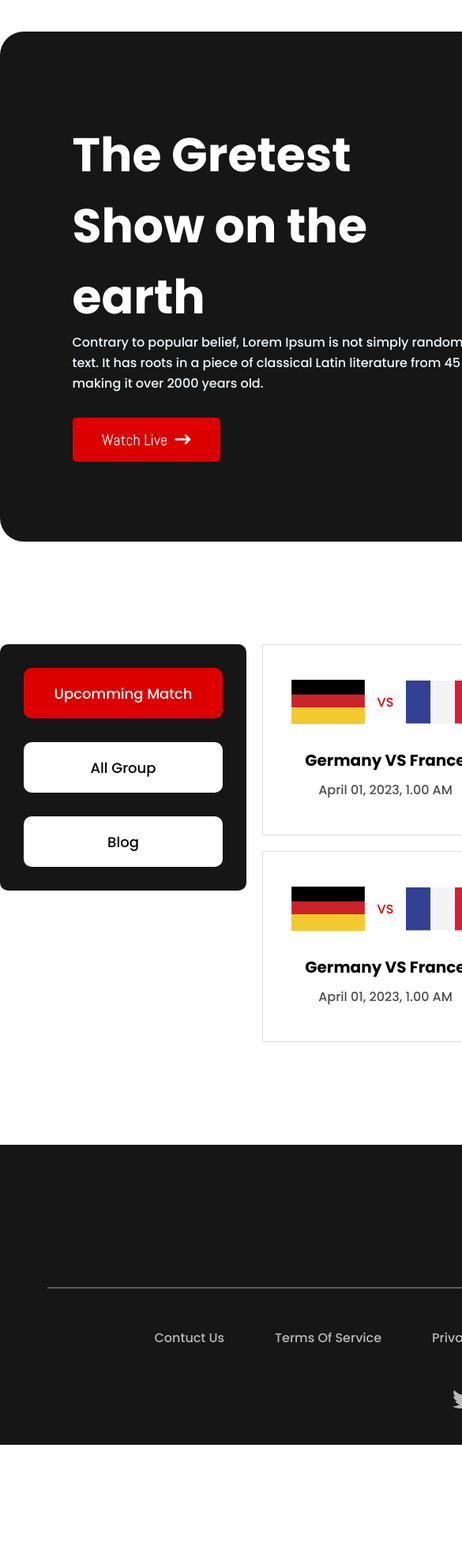
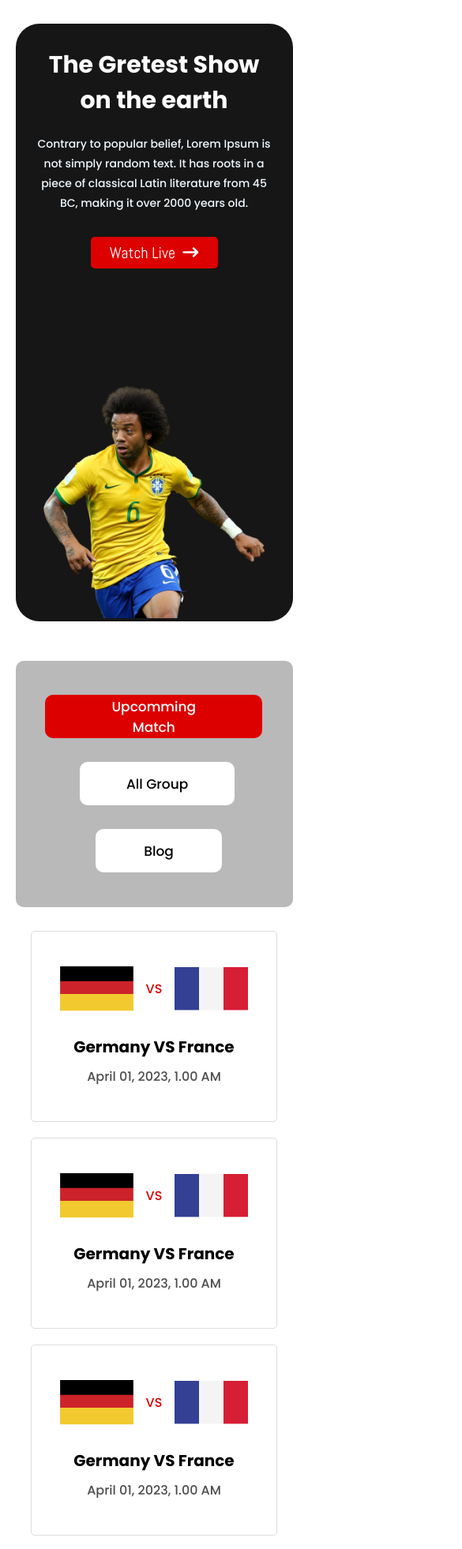
Before and after one commit to Alrakib581/assignment-02-repo, a plain HTML site: page upcomming-match.html in a window 390 px wide. Shown: the top 1962 px of the page at 79% size, 585 px wide, since content can reach past the window. Before the commit the page ends 1830 px from the top, so only its background shows below. Drawn offline with Linux system fonts and the light colour scheme; a web font is replaced by a local one.

Commit message:
desktop project complite for revision

```diff
--- a/style.css
+++ b/style.css
@@ -1,226 +1,440 @@
 /*=========== common css start ===========*/
-*{
+* {
     margin: 0;
     padding: 0;
     box-sizing: border-box;
 }
-.container{
+
+.container {
     margin: 0 auto;
-    width:1320px ;
+    width: 1320px;
 }
-header{
+
+header {
     height: 40px;
 }
+
 /*=========== common css end  ===========*/
 /*========== banner section start  ==========*/
-#banner-section{
+#banner-section {
     width: 100%;
     height: 646px;
     background-color: #161616;
     display: flex;
     align-items: center;
-    justify-content:center;
+    justify-content: center;
     border-radius: 30px;
     color: aliceblue;
 }
-.banner-text{
+
+.banner-text {
     width: 532px;
     height: 424px;
     margin-right: 24px;
 }
-.banner-text h1{
+
+.banner-text h1 {
     font-size: 60px;
     color: #ffffff;
-    font-family: 'Poppins',sans-serif;
+    font-family: 'Poppins', sans-serif;
     font-weight: 700;
 }
-.banner-text >p{
+
+.banner-text>p {
     font-size: 16px;
-    font-family: 'Poppins',sans-serif;
+    font-family: 'Poppins', sans-serif;
     line-height: 26px;
-}.banner-btn >button{
+}
+
+.banner-btn>button {
     width: 187px;
     height: 56px;
     margin-top: 30px;
     border: none;
     font-size: 20px;
-    font-family: 'Abel',sans-serif;
+    font-family: 'Abel', sans-serif;
     border-radius: 5px;
     background-color: #dd0000;
     color: #ffffff;
     transition: all 0.8s;
 }
-.banner-btn >button:hover{
+
+.banner-btn>button:hover {
     border: 1px solid #dd0000;
     background-color: #161616;
     cursor: pointer;
 
 }
-.banner-image{
+
+.banner-image {
     width: 581px;
     height: 612px;
     margin-top: 33px;
 }
-.banner-image >img{
+
+.banner-image>img {
     width: 100%;
     height: 100%;
 }
+
 /*========== banner section end  ==========*/
 /*========== card menu section start  =========*/
-#card-menu-section{
+#card-menu-section {
     width: 100%;
     margin-top: 130px;
     margin-bottom: 130px;
     display: flex;
 }
-.nav-menu{
+
+.nav-menu {
     width: 312px;
     height: 312px;
     background-color: #161616;
     border-radius: 10px;
 }
-.nav-menu{
+
+.nav-menu {
     display: flex;
     flex-direction: column;
     justify-content: center;
     align-items: center;
 }
+
 .nav-menu .nav-btn {
-    width:252px;
+    width: 252px;
     height: 64px;
     font-size: 18px;
-    font-family: 'Poppins',sans-serif;
+    font-family: 'Poppins', sans-serif;
     background-color: #ffffff;
-    margin:15px;
+    margin: 15px;
     border: none;
     border-radius: 10px;
     cursor: pointer;
 }
-.nav-menu .nav-active{
+
+.nav-menu .nav-active {
     background-color: #dd0000;
     color: #ffffff;
     transition: all 0.5s;
 }
-.nav-active:hover{
+
+.nav-active:hover {
     border: 1px solid #dd0000;
     background-color: #161616;
     color: #ffffff;
 }
-.card-main-container{
+
+.card-main-container {
     display: grid;
-    grid-template-columns: repeat(3,1fr);
-    grid-gap:20px;
+    grid-template-columns: repeat(3, 1fr);
+    grid-gap: 20px;
     margin-left: 20px;
 }
-.card-container{
+
+.card-container {
     width: 312px;
     height: 362px;
     border-radius: 10px;
     border: 1px solid #dddddd;
 }
-.card-btn > button{
+
+.card-btn>button {
     width: 100px;
     height: 32px;
     font-size: 16px;
-    font-family: 'Poppins',sans-serif;
+    font-family: 'Poppins', sans-serif;
     margin: 20px 0px 20px 20px;
 }
-.card-p >p{
+
+.card-p>p {
     font-size: 16px;
-    font-family: 'Poppins',sans-serif;
+    font-family: 'Poppins', sans-serif;
     color: #161616;
     margin-left: 20px;
 }
-.card-footer{
+
+.card-footer {
     margin: 20px 0px 20px 15px;
 }
-.card-footer span{
+
+.card-footer span {
     margin: 5px;
 }
 
 /*========= card menu section end  =========*/
 /*========= footer container start  =========*/
-.footer-container{
+.footer-container {
     width: 100%;
     height: 380px;
     background-color: #161616;
 }
-.goal>h4{
+
+.goal>h4 {
     color: #ffffff;
     font-size: 40px;
-    font-family: 'Poppins',sans-serif;
+    font-family: 'Poppins', sans-serif;
     text-align: center;
     padding-top: 70px;
 }
-hr{
+
+hr {
     width: 1200px;
     margin: 0 auto;
     opacity: 0.4;
     margin-top: 50px;
 }
-.terms{
+
+.terms {
     text-align: center;
 }
-.terms ul li{
+
+.terms ul li {
     list-style-type: none;
     display: inline-block;
     margin: 50px 30px;
 }
-.terms ul li a{
+
+.terms ul li a {
     color: #B9B9B9;
     text-decoration: none;
     font-size: 16px;
-    font-family: 'Poppins',sans-serif;
+    font-family: 'Poppins', sans-serif;
 }
-.social-icon-container{
+
+.social-icon-container {
     text-align: center;
 }
-.social-icon-container>a{
+
+.social-icon-container>a {
     text-decoration: none;
 }
-.social-icon{
+
+.social-icon {
     font-size: 30px;
     color: #B9B9B9;
     margin: 0px 20px;
 }
+
 /*========= footer container end  ==========*/
-/*=============================== style for upcomming.html  =================================================*/
-.upcoming-card-container{
+/*=============================== style for upcomming.html start =================================================*/
+.upcoming-card-container {
     width: 312px;
     height: 242px;
     border: 1px solid #dddddd;
+    border-radius: 5px;
     display: flex;
     flex-direction: column;
     justify-content: center;
     align-items: center;
 }
-.card-img-flag{
+
+.card-img-flag {
     display: flex;
     align-items: center;
     margin-bottom: 30px;
 
 
 }
-.card-img-flag .card-vs{
+
+.card-img-flag .card-vs {
     padding: 0px 15px;
 
 }
-.card-vs>p{
+
+.card-vs>p {
     font-size: 16px;
-    font-family: 'Poppins',sans-serif;
+    font-family: 'Poppins', sans-serif;
     color: #dd0000;
 
 }
-.card-up-p>p{
+
+.card-up-p>p {
     font-size: 20px;
     font-weight: 600;
-    font-family: 'Poppins',sans-serif;
+    font-family: 'Poppins', sans-serif;
 }
-.card-up-footer{
-   font-size: 16px;
-   font-family: 'Poppins',sans-serif;
-   color: #4D4D4D;
-   font-weight: 400;
-   margin-top: 10px;
+
+.card-up-footer {
+    font-size: 16px;
+    font-family: 'Poppins', sans-serif;
+    color: #4D4D4D;
+    font-weight: 400;
+    margin-top: 10px;
 }
-/*=============================== style for upcomming.html  =================================================*/
+
+/*=============================== style for upcomming.html end  =================================================*/
+/*===================================== css media query start  ==========================================*/
+@media only screen and (max-width:480px) {
+
+    /* css utilites  */
+    .container {
+        width: 100%;
+    }
+
+    header {
+        height: 30px;
+    }
+
+    /* css utilites  */
+    /*========== banner section start  ==========*/
+    #banner-section {
+        width: 90%;
+        margin: 0 auto;
+        height: auto;
+        flex-direction: column;
+
+    }
+
+    .banner-text {
+        width: 100%;
+        /* height: 424px; */
+        margin-right: 0px;
+        padding: 0px 20px;
+        /* margin-right: 24px; */
+    }
+
+    .banner-text h1 {
+        font-size: 30px;
+        text-align: center;
+        margin-top: 30px;
+
+    }
+
+    .banner-text>p {
+        font-size: 14px;
+        margin-top: 20px;
+        line-height: 25px;
+        text-align: center;
+    }
+
+    .banner-btn {
+        text-align: center;
+    }
+
+    .banner-btn>button {
+        width: 161px;
+        height: 40px;
+        margin-top: 30px;
+        border: none;
+        font-size: 20px;
+        font-family: 'Abel', sans-serif;
+        border-radius: 5px;
+        background-color: #dd0000;
+        color: #ffffff;
+        transition: all 0.8s;
+
+    }
+
+    .banner-image {
+        width: 100%;
+        height: auto;
+        text-align: center;
+    }
+
+    .banner-image>img {
+        width: 80%;
+    }
+
+    /*========== banner section end  ==========*/
+    /*========== card menu section start  =========*/
+    #card-menu-section {
+        width: 90%;
+        margin: auto;
+        margin-top: 50px;
+        margin-bottom: 60px;
+        display: flex;
+        flex-direction: column;
+        align-items: center;
+    }
+
+    .nav-menu {
+        width: 100%;
+        height: 312px;
+        background-color: #B9B9B9;
+        border-radius: 10px;
+    }
+
+    .nav-menu {
+        display: flex;
+        flex-direction: column;
+        justify-content: center;
+        align-items: center;
+    }
+
+    .nav-menu .nav-btn {
+        width: 90%;
+        padding: 0px 55px;
+        height: 55px;
+        font-size: 17px;
+
+    }
+
+    .card-main-container {
+        display: grid;
+        grid-template-columns: repeat(1, 1fr);
+        grid-gap: 20px;
+        margin-left: 0px;
+        margin-top: 30px;
+    }
+
+    .card-container {
+        width: 100%;
+        height: auto;
+        border-radius: 10px;
+        border: 1px solid #dddddd;
+    }
+
+    .card-img>img {
+        width: 100%;
+    }
+    /*============== card menu section end =========== */
+    /*========= footer container start  =========*/
+    .footer-container {
+        width: 100%;
+        height: auto;
+
+    }
+
+    .goal>h4 {
+        color: #ffffff;
+        font-size: 22px;
+        font-family: 'Poppins', sans-serif;
+        text-align: center;
+        padding-top: 70px;
+    }
+    hr {
+        width:90%;
+        margin: 0 auto;
+        opacity: 0.4;
+        margin-top: 50px;
+    }
+    .terms {
+        text-align: center;
+    }
+
+    .terms ul li {
+        list-style-type: none;
+        display:block;
+        margin: 25px;
+    }
+
+    .terms ul li a {
+        color: #B9B9B9;
+        text-decoration: none;
+        font-size: 14px;
+        font-family: 'Poppins', sans-serif;
+    }
+    .social-icon {
+        font-size: 30px;
+        color: #B9B9B9;
+        margin:0px 10px;
+        margin-bottom: 20px;
+    }
+
+}
+
+@media only screen and (min-width:481px) and (max-width:768px) {}
+
+@media only screen and (min-width:769px) and (max-width:1024px) {}
+
+/*===================================== css media query end    ==========================================*/
```
Also changed, not shown: index.html (+2 -0 lines), upcomming-match.html (+4 -3 lines).
